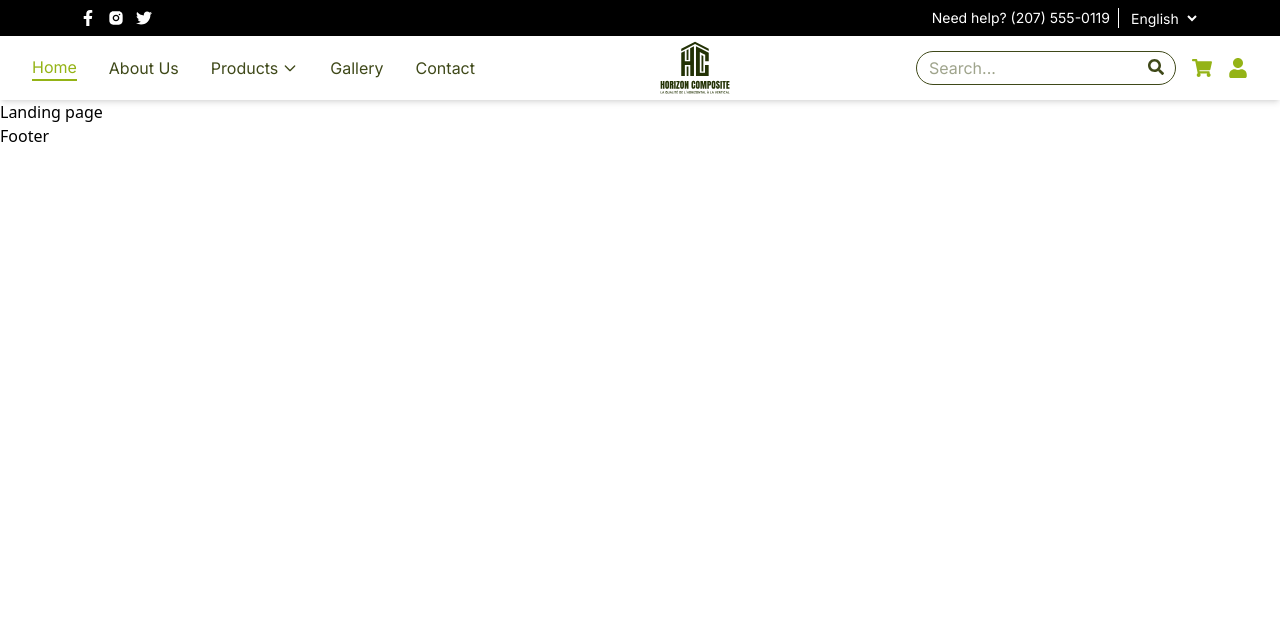
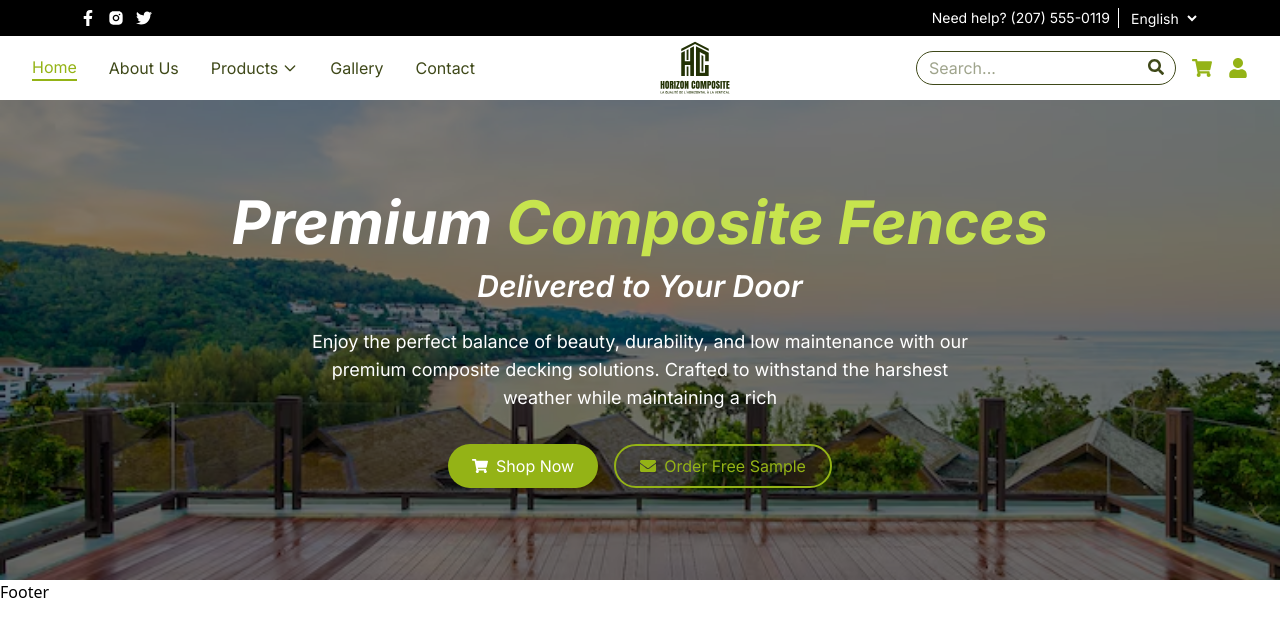
Before and after one commit to muhammadAbdulMannan2022/Ai-Powered-E--commerce-website, a React (Vite) app: page / in a window 1280 px wide. Shown: the top 636 px of the page. Built offline with nearby package versions, Linux system fonts and the light colour scheme.

Commit message:
hero doen

```diff
--- a/src/Shared/Hero/ReHero.jsx
+++ b/src/Shared/Hero/ReHero.jsx
@@ -0,0 +1,63 @@
+import React from "react";
+import { FaShoppingCart, FaEnvelope } from "react-icons/fa";
+
+const ReHero = ({
+  backgroundImage = "/banner/1.png",
+  title = "Premium Composite Fences",
+  subtitle = "Delivered to Your Door",
+  description = "Enjoy the perfect balance of beauty, durability, and low maintenance with our composite decking solutions. Crafted to withstand the harshest weather while maintaining a rich composite decking solution.",
+  primaryButtonText = "Shop Now",
+  secondaryButtonText = "Order Free Sample",
+  primaryButtonAction = () => {},
+  secondaryButtonAction = () => {},
+  primaryButtonIcon = <FaShoppingCart className="mr-2" />,
+  secondaryButtonIcon = <FaEnvelope className="mr-2" />,
+}) => {
+  return (
+    <div
+      className="relative w-full h-[60vh] min-h-[400px] max-h-[600px] bg-cover bg-center interFont"
+      style={{ backgroundImage: `url(${backgroundImage})` }}
+    >
+      {/* Dark overlay */}
+      <div className="absolute inset-0 bg-black opacity-50"></div>
+
+      {/* Content */}
+      <div className="relative z-10 flex flex-col items-center justify-center h-full text-white text-center px-4 sm:px-6 md:px-8">
+        {/* Title */}
+        <h1 className="text-3xl sm:text-4xl md:text-5xl lg:text-6xl font-bold mb-2 sm:mb-3 md:mb-4 italic">
+          {title}
+        </h1>
+        <h2 className="text-xl sm:text-2xl md:text-3xl font-semibold mb-4 sm:mb-6 italic">
+          {subtitle}
+        </h2>
+
+        {/* Description */}
+        <p className="text-sm sm:text-base md:text-lg mb-6 sm:mb-8 max-w-md sm:max-w-lg md:max-w-2xl">
+          {description}
+        </p>
+
+        {/* Action Buttons */}
+        <div className="flex flex-col sm:flex-row space-y-4 sm:space-y-0 sm:space-x-4">
+          <button
+            onClick={primaryButtonAction}
+            className="bg-[#94B316] text-white px-4 sm:px-6 py-2 rounded-full flex items-center justify-center hover:bg-[#94b316f1] transition-colors duration-300 text-sm sm:text-base hover:cursor-pointer"
+            aria-label={primaryButtonText}
+          >
+            {primaryButtonIcon}
+            {primaryButtonText}
+          </button>
+          <button
+            onClick={secondaryButtonAction}
+            className="bg-transparent border-2 border-[#94B316] text-[#94B316] px-4 sm:px-6 py-2 rounded-full flex items-center justify-center hover:bg-[#94B316] hover:text-white hover:border-[#94B316] transition-colors duration-300 text-sm sm:text-base hover:cursor-pointer"
+            aria-label={secondaryButtonText}
+          >
+            {secondaryButtonIcon}
+            {secondaryButtonText}
+          </button>
+        </div>
+      </div>
+    </div>
+  );
+};
+
+export default ReHero;
--- a/src/pages/Landing/Landing.jsx
+++ b/src/pages/Landing/Landing.jsx
@@ -1,5 +1,36 @@
 import React from "react";
+import ReHero from "../../Shared/Hero/ReHero";
+import { FaEnvelope, FaShoppingCart } from "react-icons/fa";
 
+// backgroundImage = "/banner/1.png",
+//   title = "Premium Composite Fences",
+//   subtitle = "Delivered to Your Door",
+//   description = "Enjoy the perfect balance of beauty, durability, and low maintenance with our composite decking solutions. Crafted to withstand the harshest weather while maintaining a rich composite decking solution.",
+//   primaryButtonText = "Shop Now",
+//   secondaryButtonText = "Order Free Sample",
+//   primaryButtonAction = () => {},
+//   secondaryButtonAction = () => {},
+//   primaryButtonIcon = <FaShoppingCart className="mr-2" />,
+//   secondaryButtonIcon = <FaEnvelope className="mr-2" />,
 export default function Landing() {
-  return <div>Landing page</div>;
+  return (
+    <div>
+      <ReHero
+        backgroundImage="/banner/1.png"
+        title={
+          <span>
+            Premium <span className="text-[#C7E44E]">Composite Fences</span>
+          </span>
+        }
+        subtitle="Delivered to Your Door"
+        description="Enjoy the perfect balance of beauty, durability, and low maintenance with our premium composite decking solutions. Crafted to withstand the harshest weather while maintaining a rich"
+        primaryButtonText="Shop Now"
+        secondaryButtonText="Order Free Sample"
+        primaryButtonAction={() => {}}
+        secondaryButtonAction={() => {}}
+        primaryButtonIcon={<FaShoppingCart className="mr-2" />}
+        secondaryButtonIcon={<FaEnvelope className="mr-2" />}
+      />
+    </div>
+  );
 }
```
Also changed, not shown: public/banner/1.png (added).
